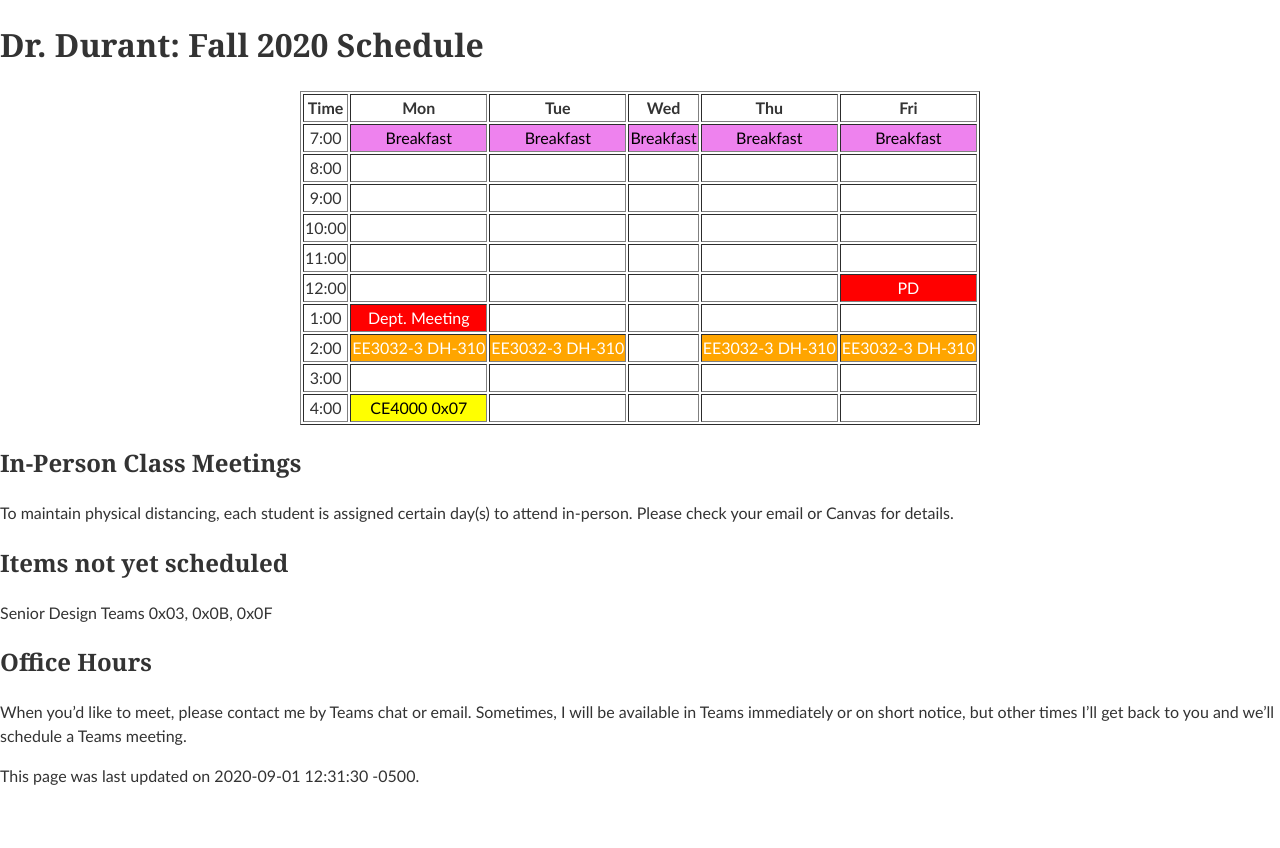
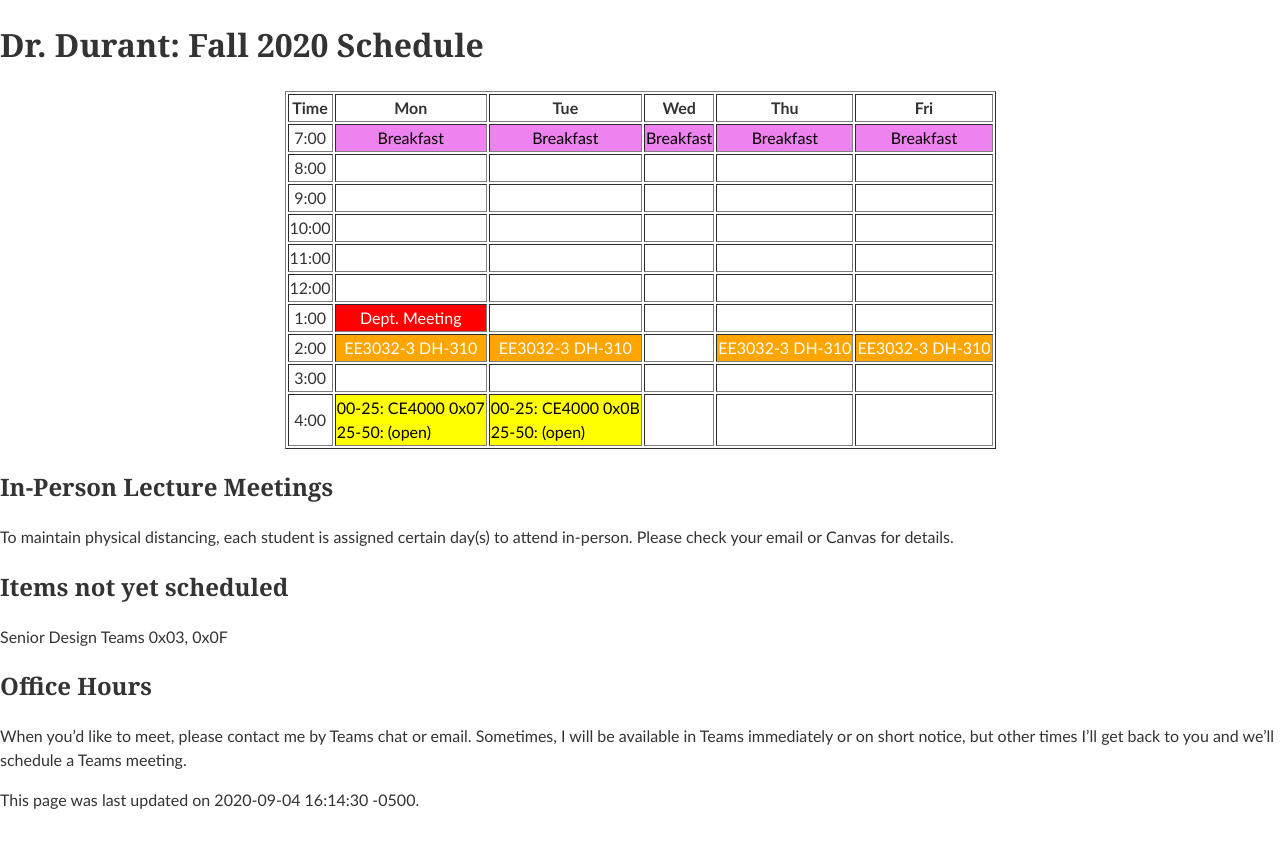
Before and after one commit to edurant/edurant.github.io, a Jekyll site: the page built from sched/f20.md, in a window 1280 px wide. Shown: the top 848 px of the page. Built offline with Jekyll 4.4.1, drawn with Linux system fonts in a browser that asks for light colours.

Commit message:
scheduled senior design team

```diff
--- a/ceiac/members.html
+++ b/ceiac/members.html
@@ -184,7 +184,7 @@ Mr. Lon Bushweiler (Plexus), Dr. Eric Durant (MSOE), Mr. Bryce Ferguson (Rockwel
       <a href="https://www.linkedin.com/in/tom-burback-34a0a9196/">www.linkedin.com/in/tom-burback-34a0a9196/</a></td>
 </tr>
 <tr>
-  <td>Jaden Defields '21, Student Representative</td>
+  <td>Jaden DeFields '21, Student Representative</td>
   <td><a href="mailto:defieldsjc@msoe.edu">defieldsjc@msoe.edu</a><br/>
       <a href="https://www.linkedin.com/in/jadendefields/">www.linkedin.com/in/jadendefields/</a></td>
 </tr>
--- a/sched/f20.md
+++ b/sched/f20.md
@@ -1,39 +1,39 @@
 ---
 title: "Dr. Durant: Fall 2020 Schedule"
-date: 2020-09-01 12:31:30 -0500
+date: 2020-09-04 16:14:30 -0500
 ---
 
 <style type="text/css">
-td              {       text-align: center;                             }
-td.oh           {       background-color: #77DD77;      color: black;   }
-td.am           {       background-color: red;          color: white;   }
-td.ce4000       {       background-color: yellow;       color: black;   }
-td.ee3032       {       background-color: orange;       color: white;   }
-td.lunch        {       background-color: violet;       color: black;   }
+td        { text-align: center;                      }
+td.oh     { background-color: #77DD77; color: black; }
+td.am     { background-color: red;     color: white; }
+td.ce4000 { background-color: yellow;  color: black; text-align: left; }
+td.ee3032 { background-color: orange;  color: white; }
+td.lunch  { background-color: violet;  color: black; }
 </style>
 
 <div align="center">
 <table border>
-<tr><th>Time</th>       <th>Mon</th>                                    <th>Tue</th>                                    <th>Wed</th>                            <th>Thu</th>                                    <th>Fri</th>                                    </tr>
-<tr><td>7:00</td>       <td class="lunch">Breakfast</td>                <td class="lunch">Breakfast</td>                <td class="lunch">Breakfast</td>        <td class="lunch">Breakfast</td>                <td class="lunch">Breakfast</td>                </tr>
-<tr><td>8:00</td>       <td>&nbsp;</td>                                 <td>&nbsp;</td>                                 <td>&nbsp;</td>                         <td>&nbsp;</td>                                 <td>&nbsp;</td>                                 </tr>
-<tr><td>9:00</td>       <td>&nbsp;</td>                                 <td>&nbsp;</td>                                 <td>&nbsp;</td>                         <td>&nbsp;</td>                                 <td>&nbsp;</td>                                 </tr>
-<tr><td>10:00</td>      <td>&nbsp;</td>                                 <td>&nbsp;</td>                                 <td>&nbsp;</td>                         <td>&nbsp;</td>                                 <td>&nbsp;</td>                                 </tr>
-<tr><td>11:00</td>      <td>&nbsp;</td>                                 <td>&nbsp;</td>                                 <td>&nbsp;</td>                         <td>&nbsp;</td>                                 <td>&nbsp;</td>                                 </tr>
-<tr><td>12:00</td>      <td>&nbsp;</td>                                 <td>&nbsp;</td>                                 <td>&nbsp;</td>                         <td>&nbsp;</td>                                 <td class="am">PD</td>                          </tr>
-<tr><td>1:00</td>       <td class="am">Dept. Meeting</td>               <td>&nbsp;</td>                                 <td>&nbsp;</td>                         <td>&nbsp;</td>                                 <td>&nbsp;</td>                                 </tr>
-<tr><td>2:00</td>       <td class="ee3032">EE3032-3&nbsp;DH-310</td>    <td class="ee3032">EE3032-3&nbsp;DH-310</td>    <td>&nbsp;</td>                         <td class="ee3032">EE3032-3&nbsp;DH-310</td>    <td class="ee3032">EE3032-3&nbsp;DH-310</td>    </tr>
-<tr><td>3:00</td>       <td>&nbsp;</td>                                 <td>&nbsp;</td>                                 <td>&nbsp;</td>                         <td>&nbsp;</td>                                 <td>&nbsp;</td>                                 </tr>
-<tr><td>4:00</td>       <td class="ce4000">CE4000 0x07</td>             <td>&nbsp;</td>                                 <td>&nbsp;</td>                         <td>&nbsp;</td>                                 <td>&nbsp;</td>                                 </tr>
+<tr><th>Time</th>       <th>Mon</th>                                                    <th>Tue</th>                                                <th>Wed</th>                            <th>Thu</th>                                    <th>Fri</th>                                    </tr>
+<tr><td>7:00</td>       <td class="lunch">Breakfast</td>                                <td class="lunch">Breakfast</td>                            <td class="lunch">Breakfast</td>        <td class="lunch">Breakfast</td>                <td class="lunch">Breakfast</td>                </tr>
+<tr><td>8:00</td>       <td>&nbsp;</td>                                                 <td>&nbsp;</td>                                             <td>&nbsp;</td>                         <td>&nbsp;</td>                                 <td>&nbsp;</td>                                 </tr>
+<tr><td>9:00</td>       <td>&nbsp;</td>                                                 <td>&nbsp;</td>                                             <td>&nbsp;</td>                         <td>&nbsp;</td>                                 <td>&nbsp;</td>                                 </tr>
+<tr><td>10:00</td>      <td>&nbsp;</td>                                                 <td>&nbsp;</td>                                             <td>&nbsp;</td>                         <td>&nbsp;</td>                                 <td>&nbsp;</td>                                 </tr>
+<tr><td>11:00</td>      <td>&nbsp;</td>                                                 <td>&nbsp;</td>                                             <td>&nbsp;</td>                         <td>&nbsp;</td>                                 <td>&nbsp;</td>                                 </tr>
+<tr><td>12:00</td>      <td>&nbsp;</td>                                                 <td>&nbsp;</td>                                             <td>&nbsp;</td>                         <td>&nbsp;</td>                                 <td>&nbsp;</td>                                 </tr>
+<tr><td>1:00</td>       <td class="am">Dept. Meeting</td>                               <td>&nbsp;</td>                                             <td>&nbsp;</td>                         <td>&nbsp;</td>                                 <td>&nbsp;</td>                                 </tr>
+<tr><td>2:00</td>       <td class="ee3032">EE3032-3&nbsp;DH-310</td>                    <td class="ee3032">EE3032-3&nbsp;DH-310</td>                <td>&nbsp;</td>                         <td class="ee3032">EE3032-3&nbsp;DH-310</td>    <td class="ee3032">EE3032-3&nbsp;DH-310</td>    </tr>
+<tr><td>3:00</td>       <td>&nbsp;</td>                                                 <td>&nbsp;</td>                                             <td>&nbsp;</td>                         <td>&nbsp;</td>                                 <td>&nbsp;</td>                                 </tr>
+<tr><td>4:00</td>       <td class="ce4000">00-25: CE4000 0x07<br/>25-50: (open)</td>    <td class="ce4000">00-25: CE4000 0x0B<br/>25-50: (open)</td>  <td>&nbsp;</td>                         <td>&nbsp;</td>                                 <td>&nbsp;</td>                                 </tr>
 </table>
 </div>
 
-## In-Person Class Meetings
+## In-Person Lecture Meetings
 
 To maintain physical distancing, each student is assigned certain day(s) to attend in-person. Please check your email or Canvas for details.
 
 ## Items not yet scheduled
-<td class="ce4000">Senior Design Teams 0x03, 0x0B, 0x0F</td>
+<td class="ce4000">Senior Design Teams 0x03, 0x0F</td>
 
 ## Office Hours
 
```
